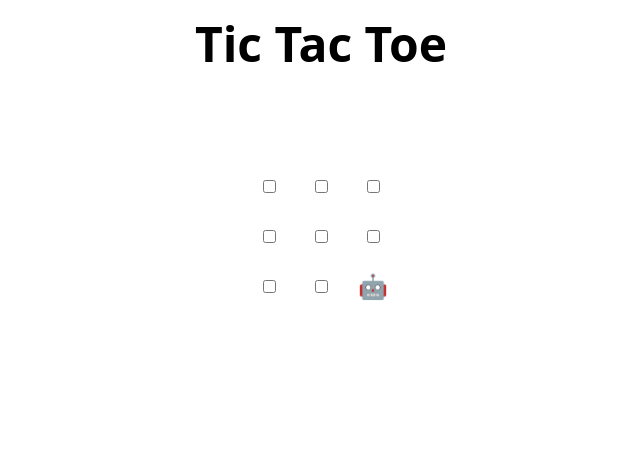
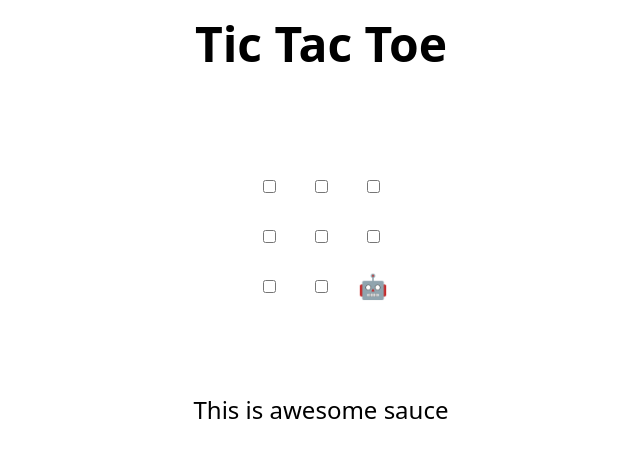
Before and after one commit to verdu042/skills-review-pull-requests, a plain HTML site: page index.html in a window 1280 px wide. Shown: the whole page, without its empty margins (319-959 px from the left). Drawn offline with Linux system fonts and the light colour scheme.

Commit message:
Update index.html
cool

```diff
--- a/index.html
+++ b/index.html
@@ -48,6 +48,7 @@
 </table>
 
 <h2 hidden>Game over, refresh to play again 🧑‍💻 🤖!</h2>
+This is awesome sauce
 
 <script>
   // Initialization
```
